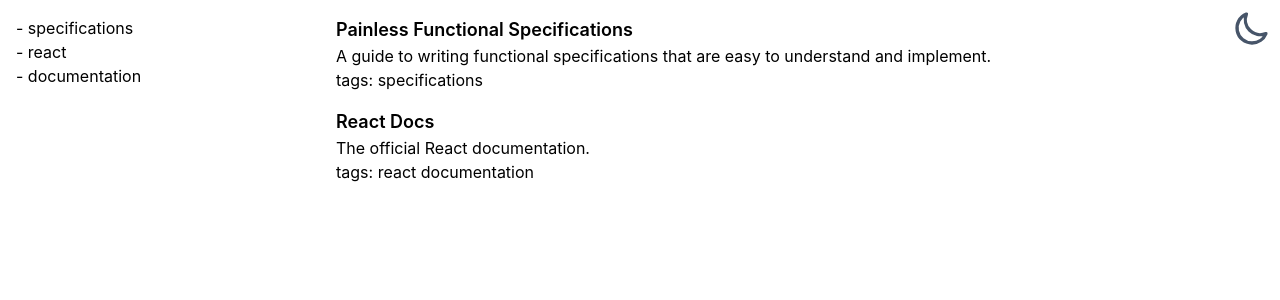
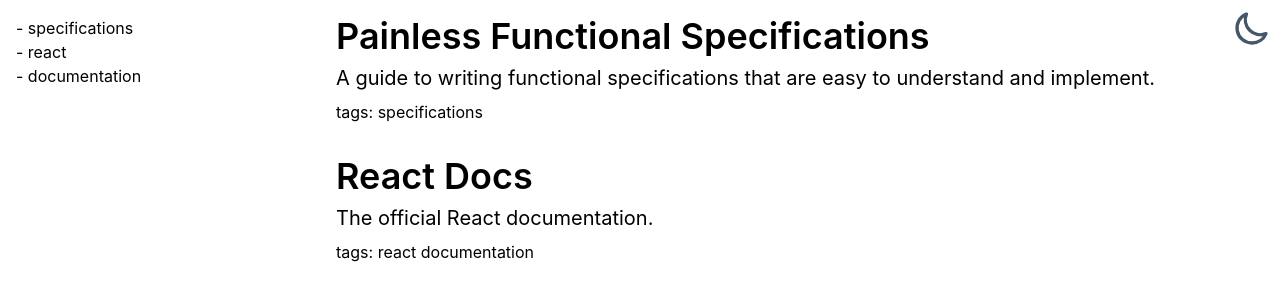
Before and after one commit to yanislav-igonin/mustread, a Next.js app: page / in a window 1280 px wide. Shown: the top 300 px of the page. Built offline with nearby package versions, Linux system fonts and the light colour scheme.

Commit message:
article styling

```diff
--- a/components/Article.tsx
+++ b/components/Article.tsx
@@ -11,11 +11,11 @@
 
 const ArticleHeading = ({ title, url }: HeadingProps) =>
   <Link target={'_blank'} href={url}>
-    <h1 className='text-lg font-semibold dark:text-stone-100 hover:text-rose-500 dark:hover:text-rose-500'>{title}</h1>
+    <h1 className='mb-2 text-4xl font-semibold dark:text-stone-100 hover:text-rose-500 dark:hover:text-rose-500'>{title}</h1>
   </Link>;
 
 const ArticleDescription = ({ description }: DescriptionProps) =>
-  <p className='dark:text-stone-100'>
+  <p className='mb-2 text-xl dark:text-stone-100'>
     {description}
   </p>;
 
@@ -23,7 +23,7 @@
   tags: {tags.map((t) => <span key={t}>{t} </span>)}
 </div>;
 
-export const Article = ({ data: { title, description, url, tags } }: Props) => <div className='mb-4'>
+export const Article = ({ data: { title, description, url, tags } }: Props) => <div className='mb-8'>
   <ArticleHeading title={title} url={url} />
   <ArticleDescription description={description} />
   <ArticleTags tags={tags} />
```
